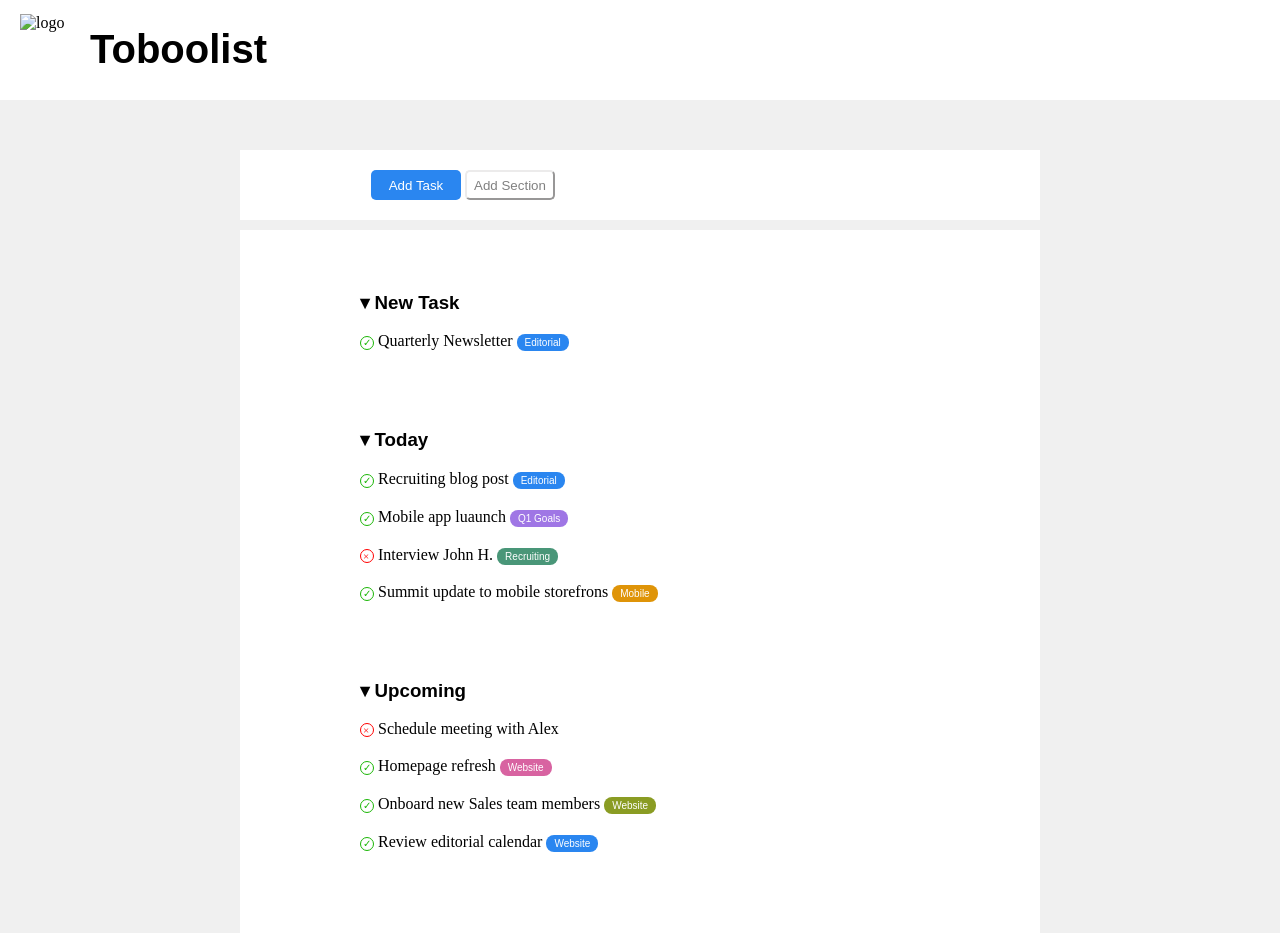
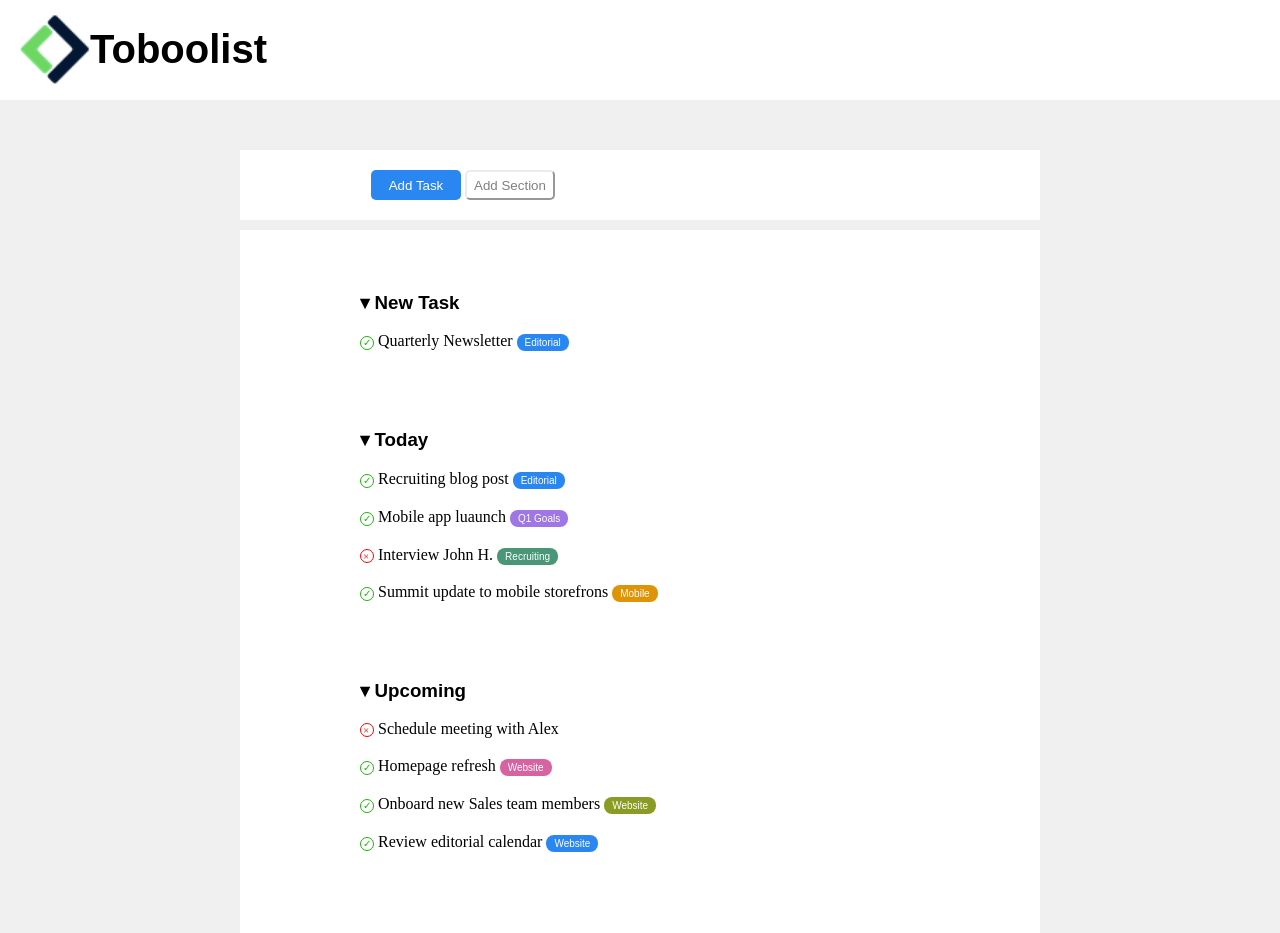
Before and after one commit to gaianacheli/html-css-toboolist, a plain HTML site: page index.html in a window 1280 px wide. Drawn offline with Linux system fonts and the light colour scheme.

Commit message:
corretto logo

```diff
--- a/index.html
+++ b/index.html
@@ -10,7 +10,7 @@
     <link rel="stylesheet" href="css/style.css">
     <header class="header">
         <div class="intestazione">
-            <img class="logo" src="../img /Logo.png" alt="logo">
+            <img class="logo" src="img/Logo.png" alt="logo">
             <h1 class="titolo">Toboolist</h1>
 
         </div>
```
Also changed, not shown: img/Logo.png (added).
